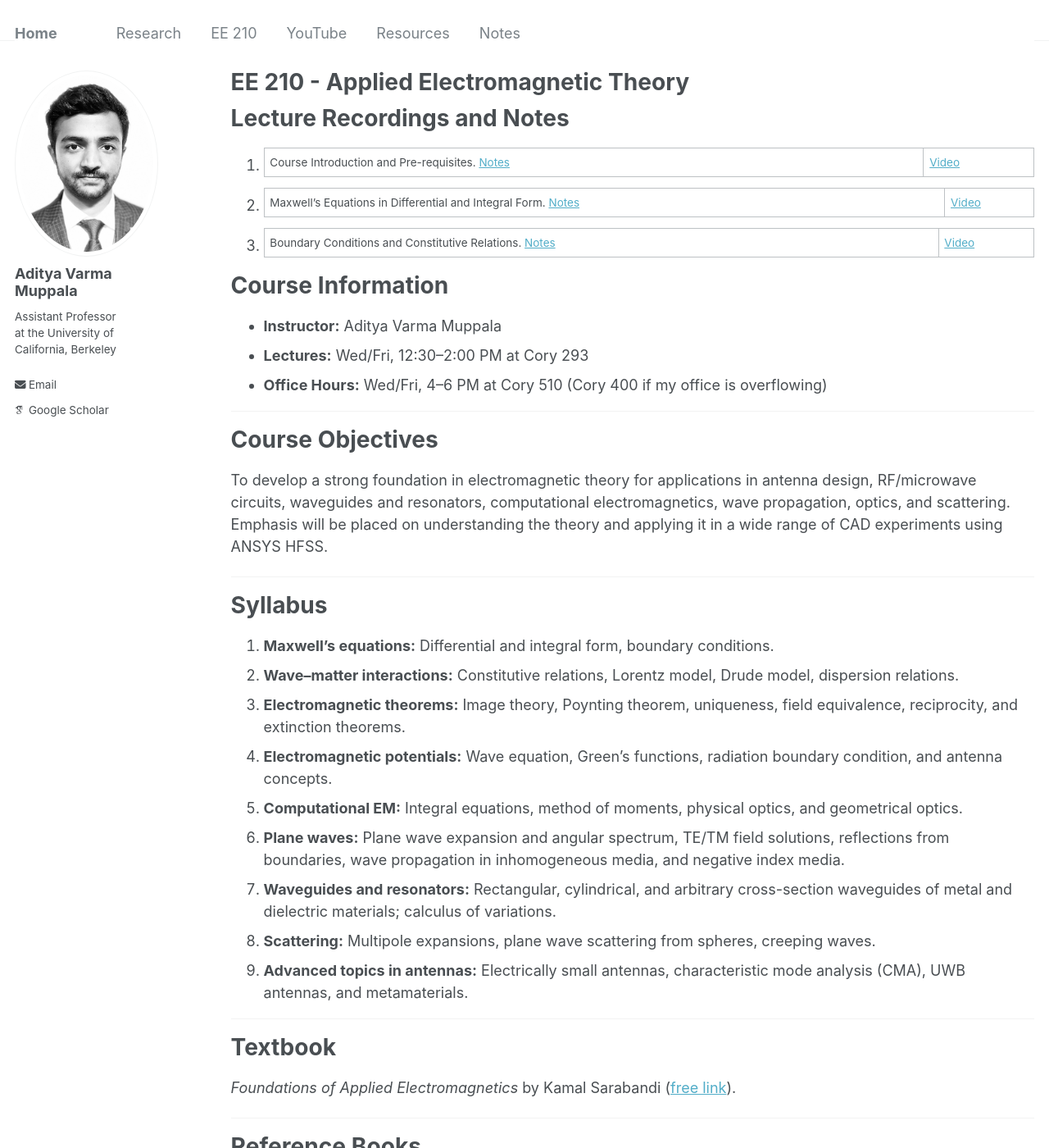
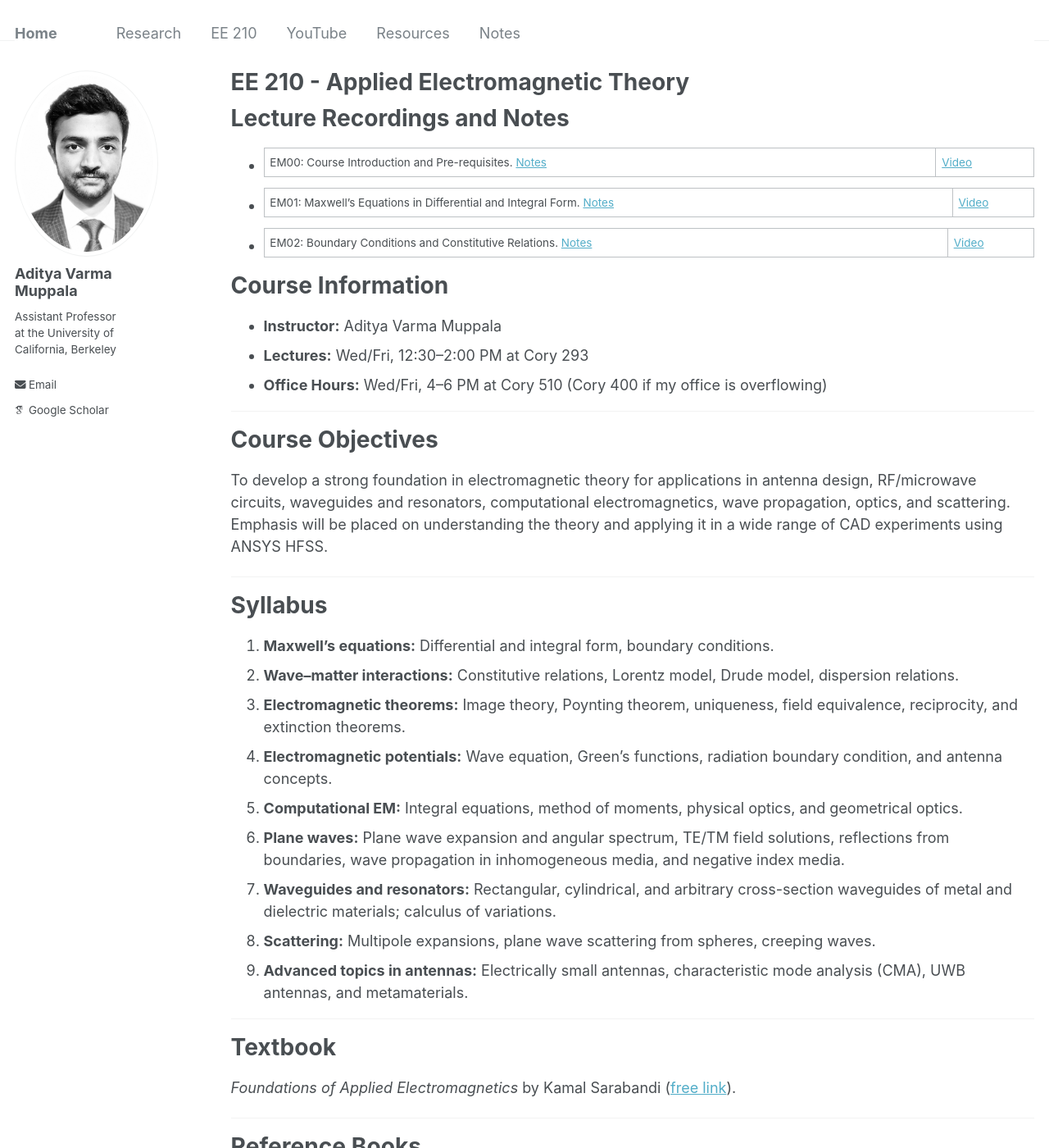
Before and after one commit to AdityaMuppala/adityamuppala.github.io, a Jekyll site: the page built from _pages/teaching210.md, in a window 1280 px wide and 1400 px high. Shown: the whole window at 82% size. Built offline with Jekyll 4.4.1, drawn with Linux system fonts in a browser that asks for light colours; some web fonts are replaced; part of the change alters nothing that is shown; some of the changed text lies outside the part shown.

Commit message:
Update teaching210.md

```diff
--- a/_pages/teaching210.md
+++ b/_pages/teaching210.md
@@ -7,9 +7,9 @@ permalink: /teaching210/
 
 # Lecture Recordings and Notes
 
-0. Course Introduction and Pre-requisites. [Notes](https://adityamuppala.github.io/assets/Notes_EE210/EE210_Supplementary_Notes.pdf) | [Video](https://youtu.be/St917qVTUJo)
-1.  Maxwell's Equations in Differential and Integral Form. [Notes](https://adityamuppala.github.io/assets/Notes_EE210/EM01.pdf) | [Video](https://youtu.be/WmTQY7kPQe0)
-2.  Boundary Conditions and Constitutive Relations. [Notes](https://adityamuppala.github.io/assets/Notes_EE210/EM02.pdf) | [Video](https://youtu.be/UDKxtX8xlu0)
+- EM00: Course Introduction and Pre-requisites. [Notes](https://adityamuppala.github.io/assets/Notes_EE210/EE210_Supplementary_Notes.pdf) | [Video](https://youtu.be/St917qVTUJo)
+- EM01: Maxwell's Equations in Differential and Integral Form. [Notes](https://adityamuppala.github.io/assets/Notes_EE210/EM01.pdf) | [Video](https://youtu.be/WmTQY7kPQe0)
+- EM02: Boundary Conditions and Constitutive Relations. [Notes](https://adityamuppala.github.io/assets/Notes_EE210/EM02.pdf) | [Video](https://youtu.be/UDKxtX8xlu0)
 
 
 # Course Information
@@ -45,7 +45,7 @@ To develop a strong foundation in electromagnetic theory for applications in ant
 # Reference Books
 1. Kong, J. A., *Electromagnetic Wave Theory* ([free link](https://engineering.purdue.edu/wcchew/ece604f19/Supplementary%20Texts/KONG_JA_Elecrromagnetic_Wave_Theory-revised.pdf))
 2. Harrington, R. F., *Time-Harmonic Electromagnetic Fields*
-3. Balanis, C. A., *Advanced Electromagnetics*
+3. Balanis, C. A., *Advanced Engineering Electromagnetics*
 4. Jin, J. M., *Theory and Computation of Electromagnetic Fields*
 5. Jackson, J. D., *Classical Electrodynamics*
 6. Born, M. and Wolf, E., *Principles of Optics*
```
